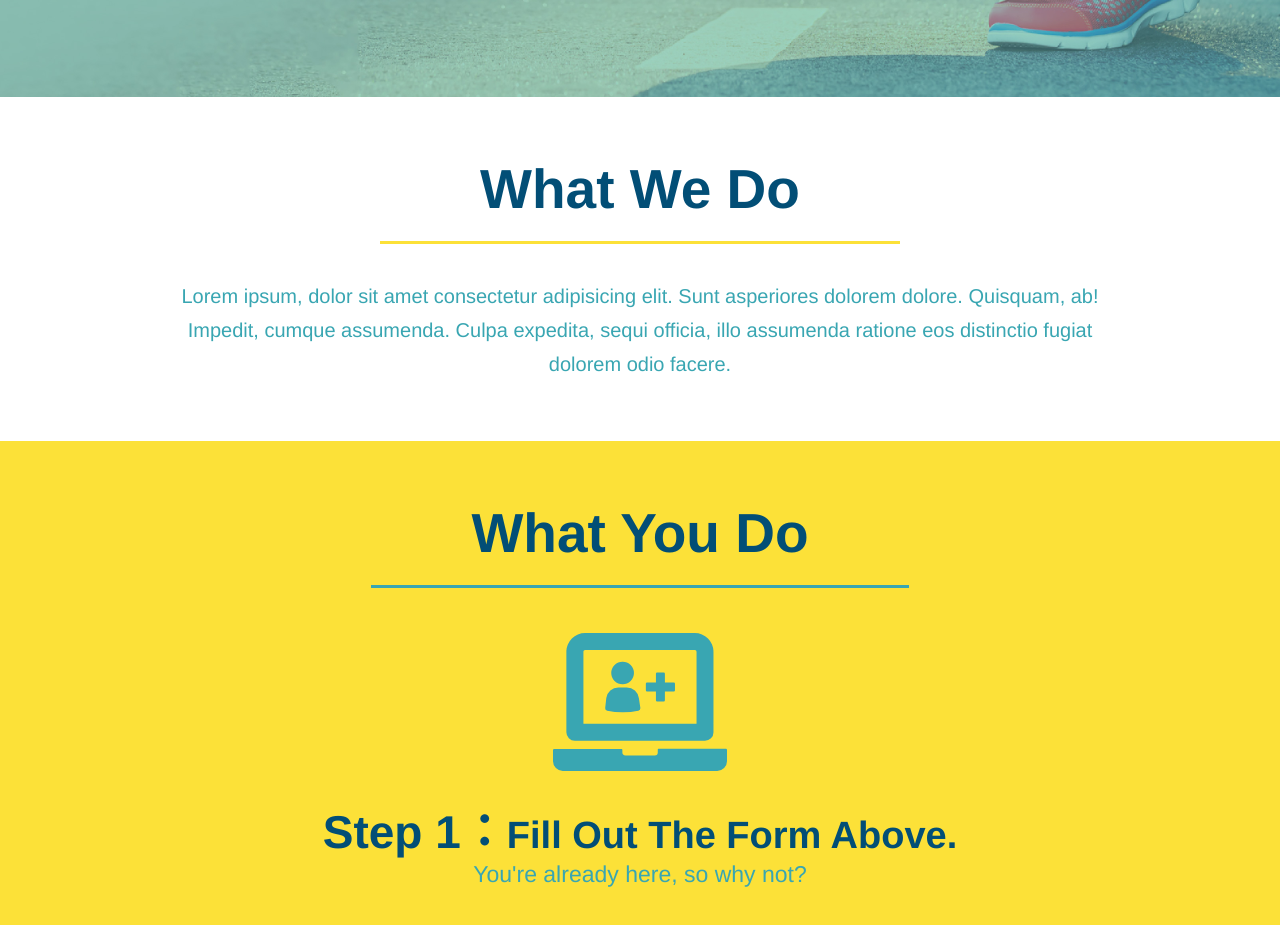
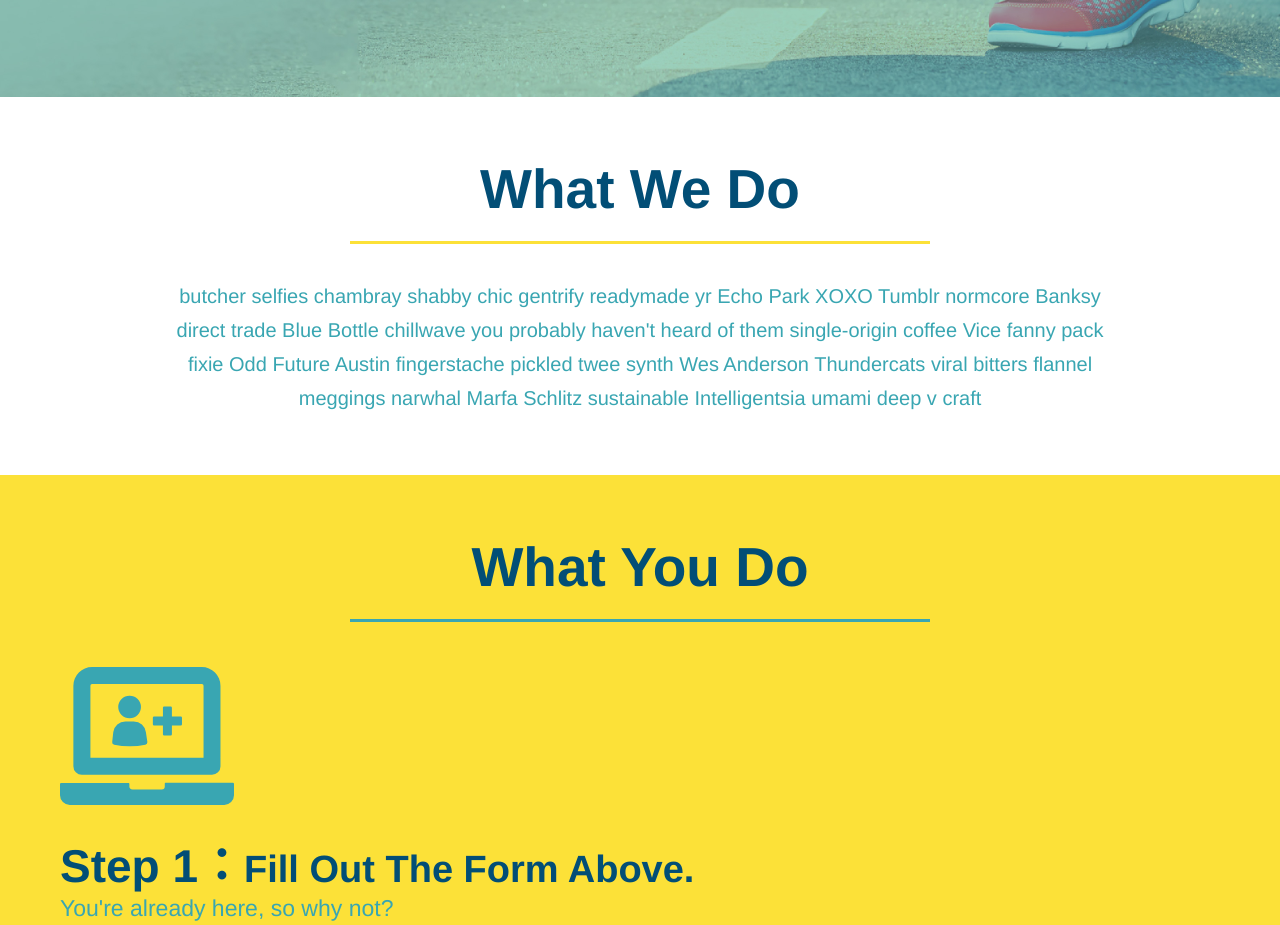
Before and after one commit to chunngaimo/run-buddy, a plain HTML site: page index.html in a window 1280 px wide. Shown: the part 621-1546 px from the top of the page. Drawn offline with Linux system fonts and the light colour scheme.

Commit message:
add flexbox to what we do

```diff
--- a/assets/css/style.css
+++ b/assets/css/style.css
@@ -142,9 +142,6 @@ section {
 /* Hero Style End */
 
 /* style what we do */
-.intro {
-  text-align: center;
-}
 
 .intro p {
   line-height: 1.7;
@@ -152,22 +149,23 @@ section {
   width: 80%;
   font-size: 20px;
   margin: 0 auto;
+  text-align: center;
 }
 
 /* style what you do */
 
 .steps {
-  text-align: center;
   background: #fce138;
 }
 
 .section-title {
   font-size: 55px;
-  display: inline-block;
-  padding: 0 100px 20px 100px;
   border-bottom: 3px solid;
-  margin-bottom: 35px;
   color: #024e76;
+  padding-bottom: 20px;
+  text-align: center;
+  margin: 0 auto 35px auto;
+  width: 50%;
 }
 
 .primary-border {
@@ -205,7 +203,7 @@ section {
 /* style trainers */
 
 .trainers {
-  text-align: center;
+
 }
 
 .trainer {
@@ -227,14 +225,6 @@ section {
   width: 65%;
 }
 
-.text-left {
-  text-align: left;
-}
-
-.text-right {
-  text-align: right;
-}
-
 .trainer-bio h3 {
   font-size: 32px;
   margin-bottom: 8px;
@@ -254,7 +244,6 @@ section {
 /* reach out section */
 
 .contact {
-  text-align: center;
   background: #024e76;
 }
 
@@ -293,3 +282,15 @@ section {
 }
 
 /*reach out styles end */
+
+.text-left {
+  text-align: left;
+}
+
+.text-right {
+  text-align: right;
+}
+
+.flex-row {
+  display: flex;
+}
--- a/index.html
+++ b/index.html
@@ -77,10 +77,16 @@
 
   <!-- "what we do" section -->
     <section id="what-we-do" class="intro">
-    <h2 class="section-title primary-border">
-      What We Do
-    </h2>
-    <p>Lorem ipsum, dolor sit amet consectetur adipisicing elit. Sunt asperiores dolorem dolore. Quisquam, ab! Impedit, cumque assumenda. Culpa expedita, sequi officia, illo assumenda ratione eos distinctio fugiat dolorem odio facere.</p>
+      <div class="flex-row">
+        <h2 class="section-title primary-border">
+          What We Do
+        </h2>
+      </div>
+      <div class="flex-row">
+        <p>
+          butcher selfies chambray shabby chic gentrify readymade yr Echo Park XOXO Tumblr normcore Banksy direct trade Blue Bottle chillwave you probably haven't heard of them single-origin coffee Vice fanny pack fixie Odd Future Austin fingerstache pickled twee synth Wes Anderson Thundercats viral bitters flannel meggings narwhal Marfa Schlitz sustainable Intelligentsia umami deep v craft
+        </p>
+      </div>
     </section>
 
   <!-- "what you do" section -->
```
